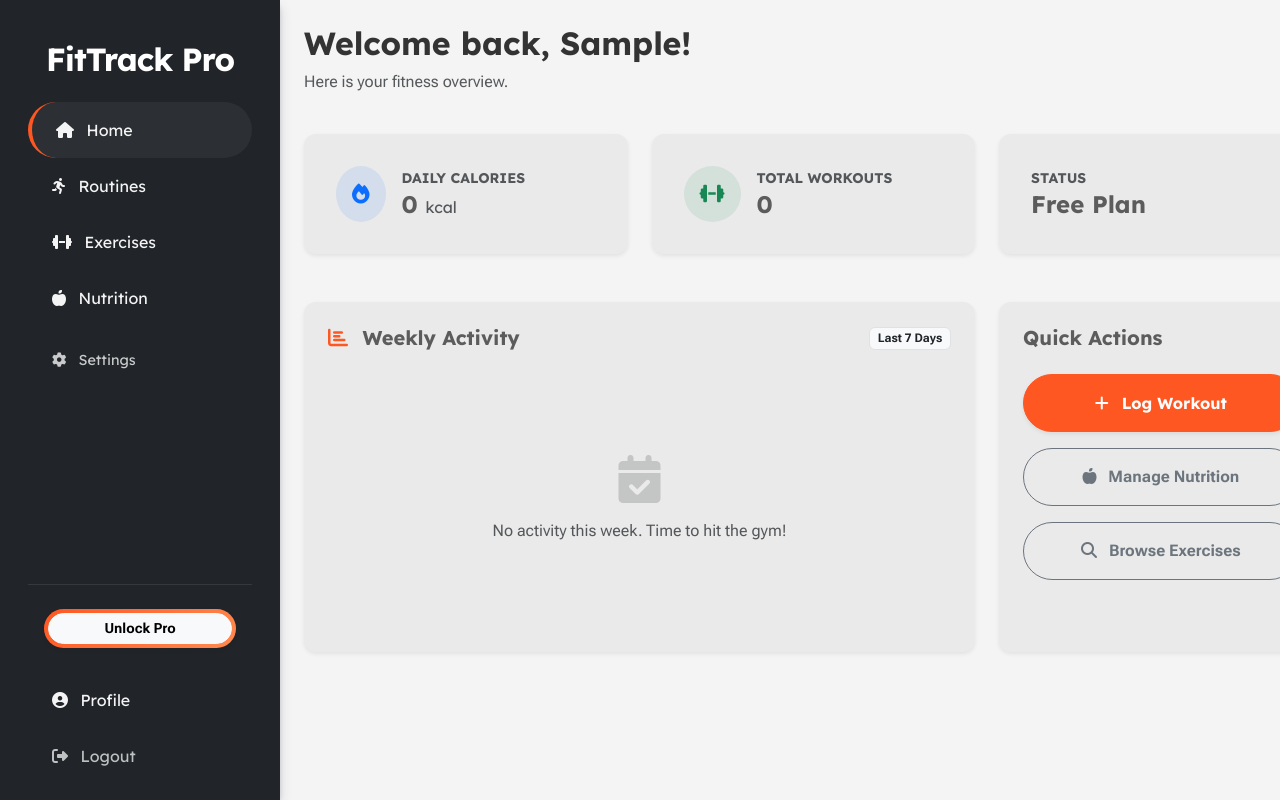
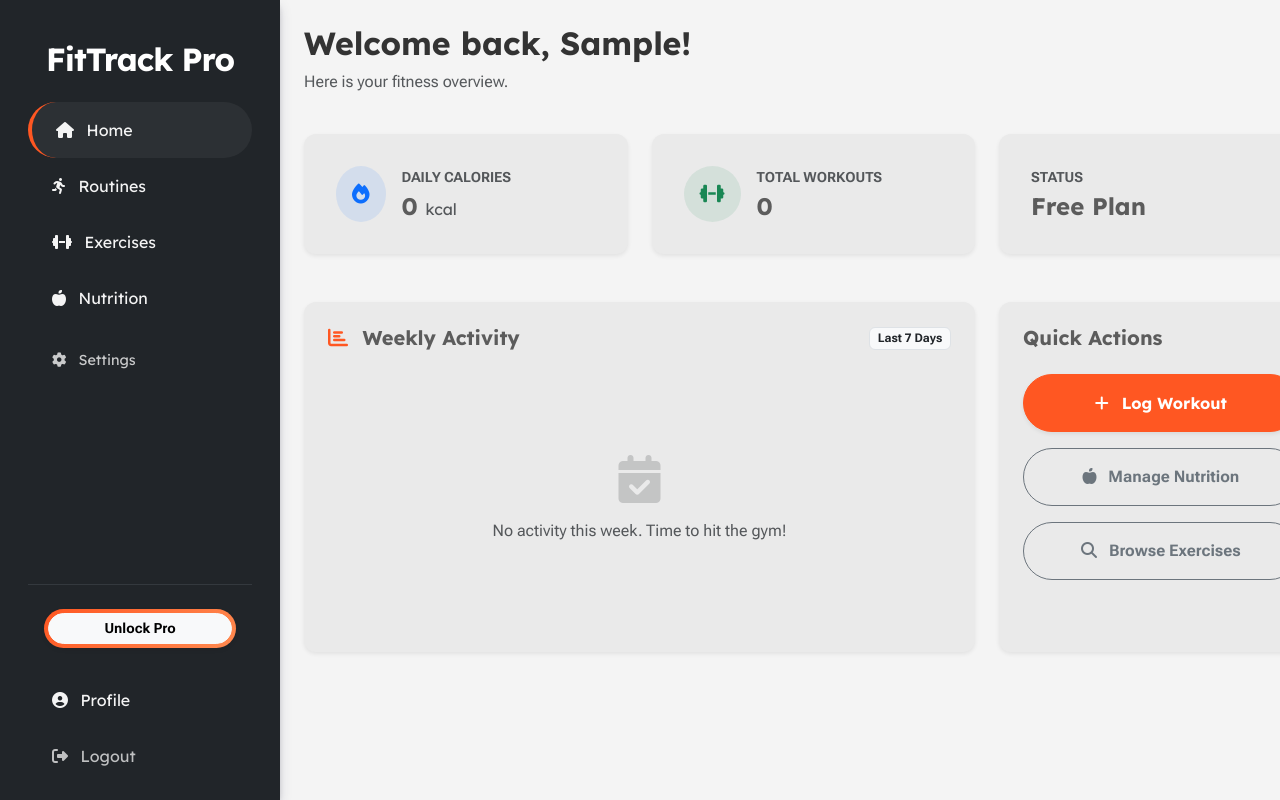
Before and after one commit to mlucasmichel/FitTrack-Pro, a Django app: page /accounts/ in a window 1280 px wide; the page is wider, and only the part inside the window is pictured. Run offline with Django 5.2, Linux system fonts and the light colour scheme; the visitor is signed in with stand-in values (Sample User, id 1); data that the repository does not hold is empty; parts of the project's set-up code (start-up, migrations or seed data) failed here and were passed over; some libraries are stand-ins or nearby versions.

Commit message:
Refactor dashboard stats labels from headings to divs for consistency

```diff
--- a/accounts/templates/accounts/dashboard.html
+++ b/accounts/templates/accounts/dashboard.html
@@ -20,7 +20,7 @@
                     <i class="fas fa-fire text-primary fa-lg"></i>
                 </div>
                 <div>
-                    <h6 class="text-muted mb-1 small text-uppercase fw-bold">Daily Calories</h6>
+                    <div class="text-muted mb-1 small text-uppercase fw-bold">Daily Calories</div>
                     <h4 class="fw-bold mb-0">{{ daily_calories }} <span class="fs-6 text-muted fw-normal">kcal</span></h4>
                 </div>
             </div>
@@ -33,7 +33,7 @@
                     <i class="fas fa-dumbbell text-success fa-lg"></i>
                 </div>
                 <div>
-                    <h6 class="text-muted mb-1 small text-uppercase fw-bold">Total Workouts</h6>
+                    <div class="text-muted mb-1 small text-uppercase fw-bold">Total Workouts</div>
                     <h4 class="fw-bold mb-0">{{ total_workouts }}</h4>
                 </div>
             </div>
@@ -48,7 +48,7 @@
                     </div>
                 {% endif %}
                 <div>
-                    <h6 class="text-muted mb-1 small text-uppercase fw-bold">Status</h6>
+                    <div class="text-muted mb-1 small text-uppercase fw-bold">Status</div>
                     <h4 class="fw-bold mb-0">
                         {% if user.subscription.status == 'active' %}
                             <div class="card bg-brand-primary bg-gradient bg-opacity-10 border-0 p-1 rounded-pill text-center">
```
